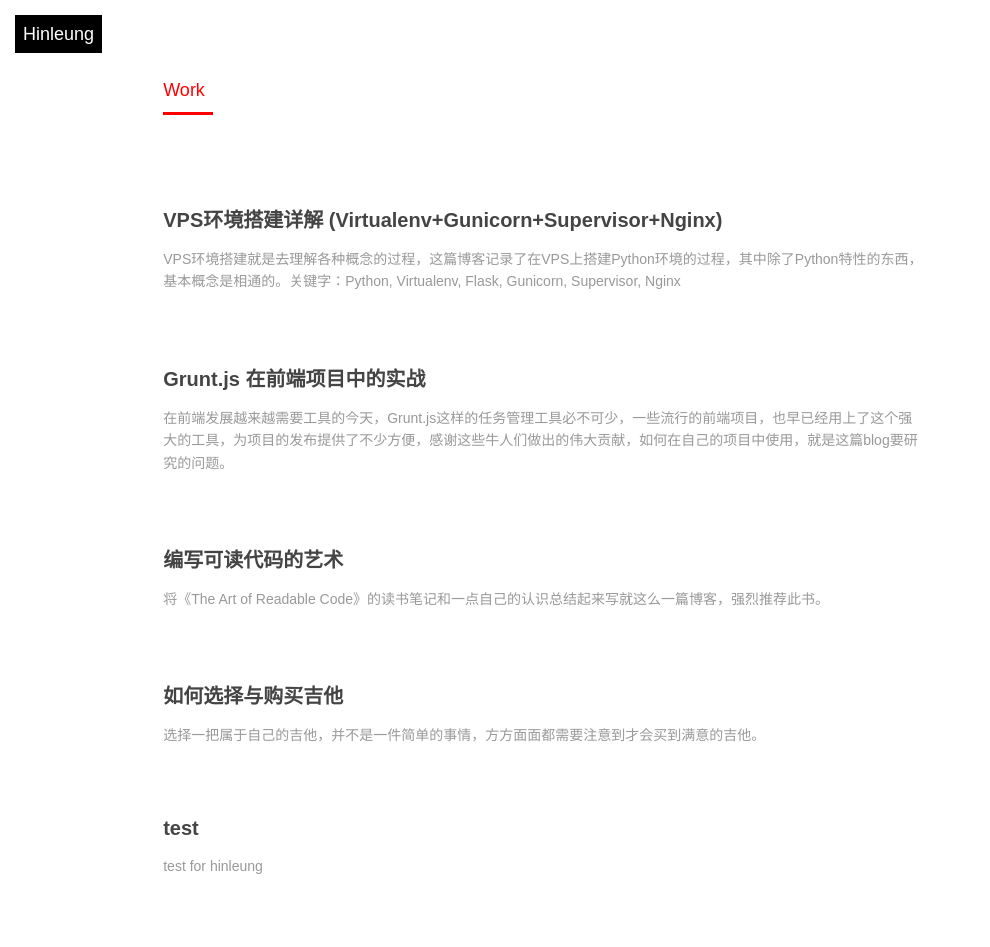
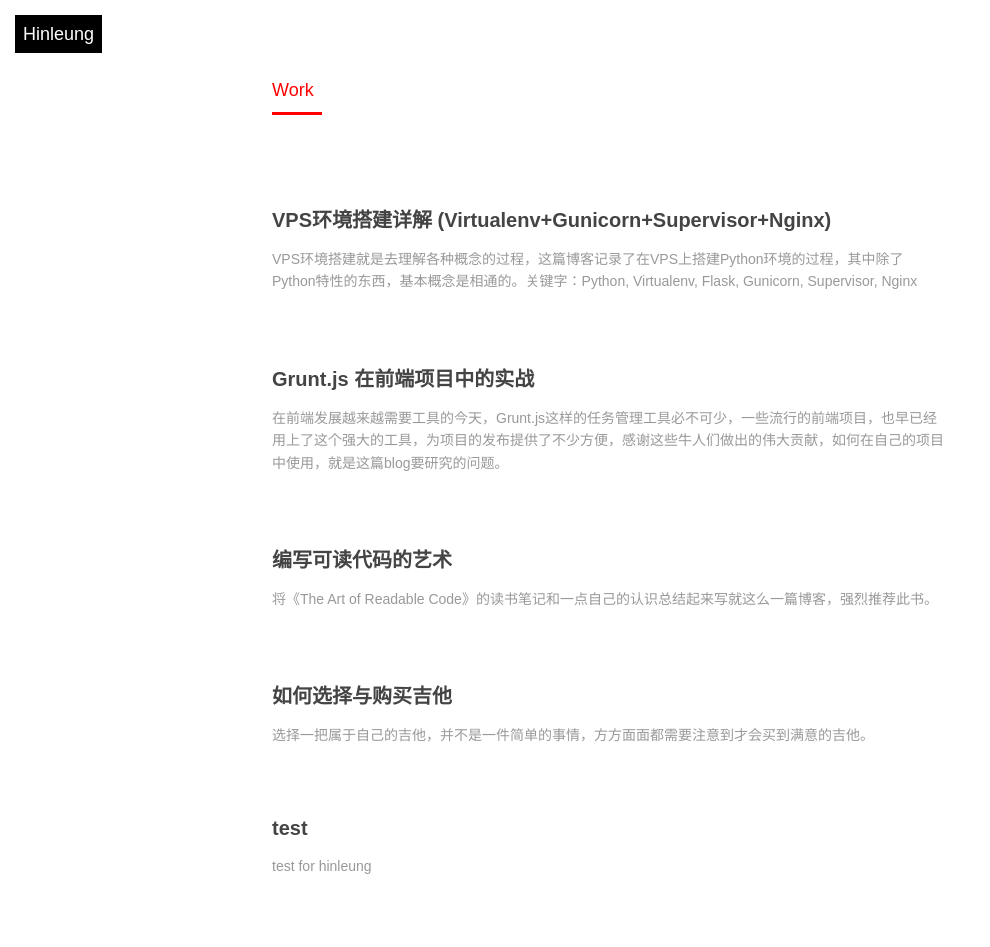
Before and after one commit to hinleung/hinleung.github.io, a Jekyll site: the page built from index.md, in a window 1280 px wide. Shown: the whole page, without its empty margins (0-990 px from the left). Built offline with Jekyll 4.4.1, drawn with Linux system fonts in a browser that asks for light colours; Markdown is read by kramdown in place of the engine named in the settings.

Commit message:
Update default.css

```diff
--- a/css/default.css
+++ b/css/default.css
@@ -92,7 +92,7 @@
 .project .aside{
     background-image:url('https://d233eq3e3p3cv0.cloudfront.net/max/1000/0*kTUZamBulGQZg1MW.jpeg')
 }*/
-.index-content .section { float:left; padding-top:80px; padding-right:15%; ;}
+.index-content .section { margin-left:10%; padding-top:80px; padding-right:15%; ;}
 
 .index-content .artical-list { width:70%; margin:0 auto; }
 .index-content .artical-list li { margin-bottom:70px; }
```
